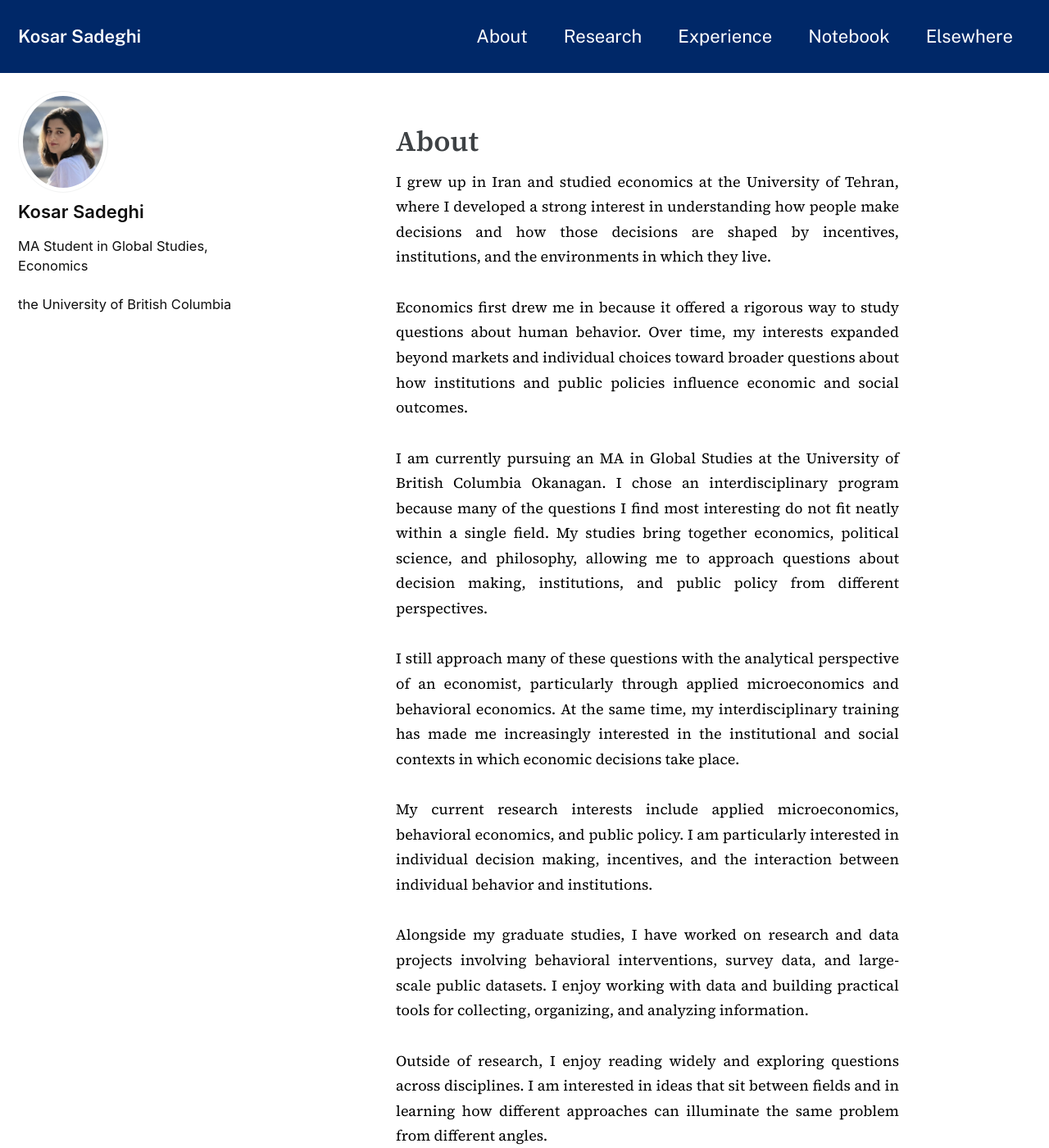
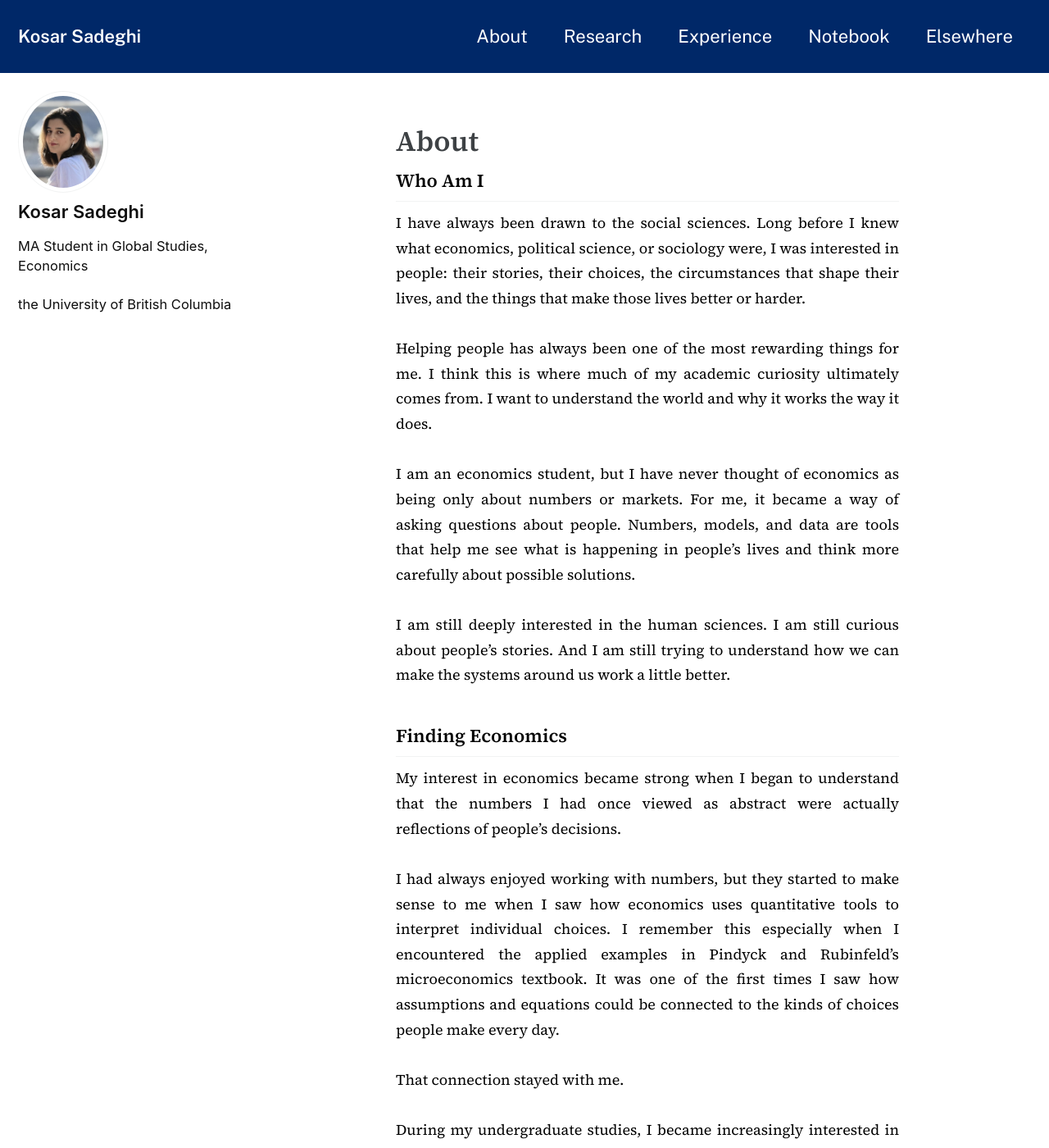
Before and after one commit to KosarSadeghi04/kosarsadeghi.github.io, a Jekyll site: the page built from _pages/about.md, in a window 1280 px wide and 1400 px high. Shown: the whole window at 82% size. Built offline with Jekyll 4.4.1, drawn with Linux system fonts in a browser that asks for light colours; cached includes are drawn as plain includes; some of the changed text lies outside the part shown.

Commit message:
Update about.md

```diff
--- a/_pages/about.md
+++ b/_pages/about.md
@@ -5,16 +5,59 @@ author_profile: true
 ---
 
 
-I grew up in Iran and studied economics at the University of Tehran, where I developed a strong interest in understanding how people make decisions and how those decisions are shaped by incentives, institutions, and the environments in which they live.
+## Who Am I
 
-Economics first drew me in because it offered a rigorous way to study questions about human behavior. Over time, my interests expanded beyond markets and individual choices toward broader questions about how institutions and public policies influence economic and social outcomes.
+I have always been drawn to the social sciences. Long before I knew what economics, political science, or sociology were, I was interested in people: their stories, their choices, the circumstances that shape their lives, and the things that make those lives better or harder.
 
-I am currently pursuing an MA in Global Studies at the University of British Columbia Okanagan. I chose an interdisciplinary program because many of the questions I find most interesting do not fit neatly within a single field. My studies bring together economics, political science, and philosophy, allowing me to approach questions about decision making, institutions, and public policy from different perspectives.
+Helping people has always been one of the most rewarding things for me. I think this is where much of my academic curiosity ultimately comes from. I want to understand the world and why it works the way it does.
 
-I still approach many of these questions with the analytical perspective of an economist, particularly through applied microeconomics and behavioral economics. At the same time, my interdisciplinary training has made me increasingly interested in the institutional and social contexts in which economic decisions take place.
+I am an economics student, but I have never thought of economics as being only about numbers or markets. For me, it became a way of asking questions about people. Numbers, models, and data are tools that help me see what is happening in people's lives and think more carefully about possible solutions.
 
-My current research interests include applied microeconomics, behavioral economics, and public policy. I am particularly interested in individual decision making, incentives, and the interaction between individual behavior and institutions.
+I am still deeply interested in the human sciences. I am still curious about people's stories. And I am still trying to understand how we can make the systems around us work a little better.
 
-Alongside my graduate studies, I have worked on research and data projects involving behavioral interventions, survey data, and large-scale public datasets. I enjoy working with data and building practical tools for collecting, organizing, and analyzing information.
+## Finding Economics
 
-Outside of research, I enjoy reading widely and exploring questions across disciplines. I am interested in ideas that sit between fields and in learning how different approaches can illuminate the same problem from different angles.
+My interest in economics became strong when I began to understand that the numbers I had once viewed as abstract were actually reflections of people's decisions.
+
+I had always enjoyed working with numbers, but they started to make sense to me when I saw how economics uses quantitative tools to interpret individual choices. I remember this especially when I encountered the applied examples in Pindyck and Rubinfeld's microeconomics textbook. It was one of the first times I saw how assumptions and equations could be connected to the kinds of choices people make every day.
+
+That connection stayed with me.
+
+During my undergraduate studies, I became increasingly interested in microeconomics, particularly questions involving individual decision making and labor. I also realized that understanding these questions well required more than economic theory alone. Alongside my economics coursework, I took additional courses in statistics to build a stronger quantitative foundation.
+
+The more I studied, the more questions I found!
+
+Some interests developed into projects. Others led me somewhere completely different and remained unfinished. I discovered new areas, changed my mind about some of them, and gradually learned what kinds of questions continued to interest me after the course or project was over.
+
+I also began to experience research from different angles. I worked as a teaching assistant, conducted research and developed experience working with data and statistical methods.
+
+## From People to Data
+
+Somewhere along this process, I realized something important about what I was looking for.
+
+The questions I cared about were fundamentally about people. But mathematics and data gave me a way to see those questions in the real world.
+
+Data allows me to move from asking what people might do to examining what they actually do. I can look for patterns, understand trends, test explanations, and investigate whether the things we believe about human behavior hold up when confronted with evidence. This is what made research particularly appealing to me.
+
+For me, quantitative methods are not an end in themselves. They are a way of getting closer to questions about people.
+Why Global Studies
+
+I am now pursuing an MA in Global Studies at the University of British Columbia.
+
+In some ways, this is a departure from the more traditional path of an economics student. In another sense, it feels like a natural continuation of everything I had been interested in before.
+
+Global Studies gives me the opportunity to bring together economics, political science, and philosophy while allowing me to keep economics at the centre of how I approach many questions.
+
+I am still the same person who chose economics because I wanted to understand people's lives. I am still interested in human behavior, individual choices, and the possibility of making things better. I simply have more questions now, and more ways to approach them!
+
+## Where I Am Now
+
+My current interests are centred on applied microeconomics, labor economics, and public policy.
+
+My work increasingly sits at the intersection of economic questions and empirical evidence. I enjoy the process of turning a broad question into something observable, building the data needed to study it, and using quantitative methods to understand what is happening beneath the surface.
+
+I do not have a perfectly linear research path, and I do not think I need one.
+
+My undergraduate years were largely about discovering questions. My graduate work is about figuring out which of those questions I want to spend more of my life answering.
+
+I am still interested in people. I still love the human sciences. And I am still a future economist. :)
```
